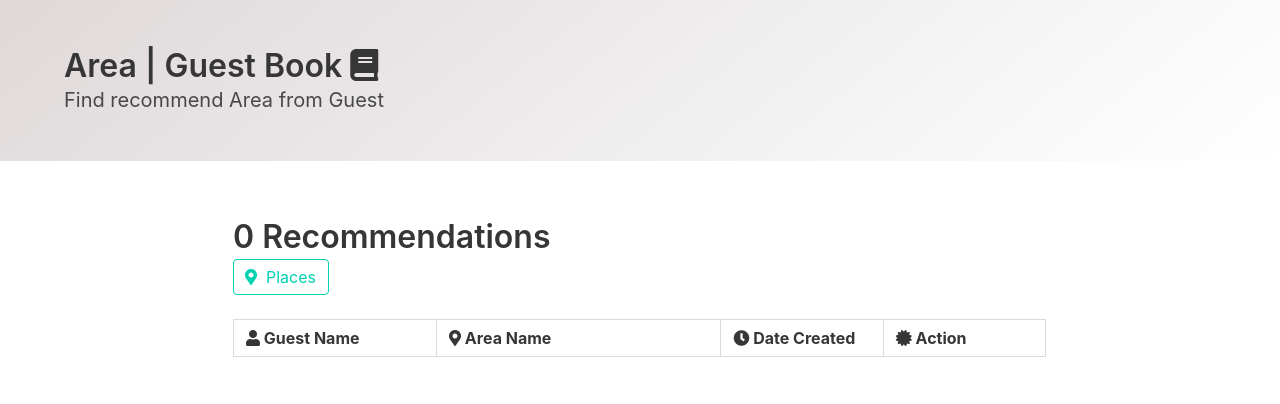
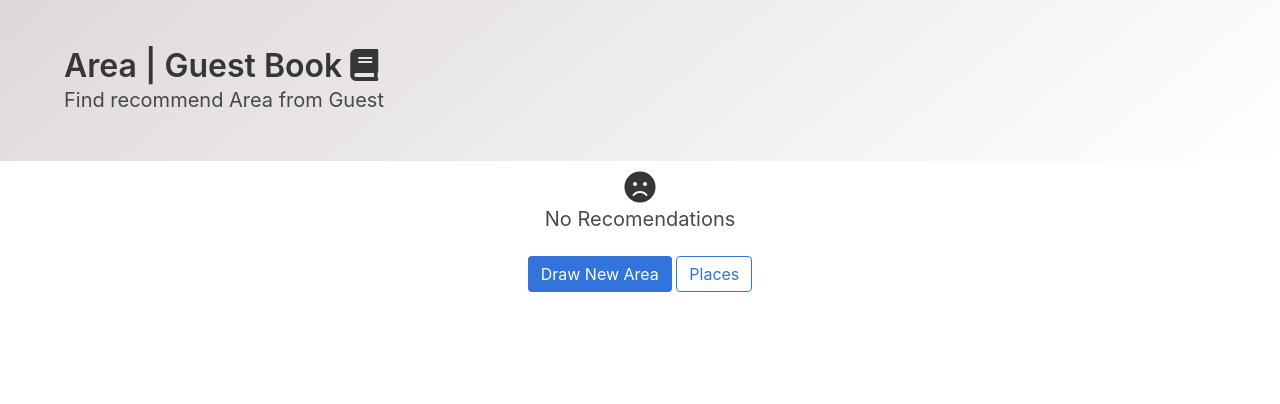
Before and after one commit to andriannus/searchmap, a CodeIgniter app: page /searchmap/guest/area in a window 1280 px wide. Shown: the part 52-456 px from the top of the page. Run offline with CodeIgniter, Linux system fonts and the light colour scheme; data that the repository does not hold is empty; some libraries are stand-ins or nearby versions.

Commit message:
Show empty area recommendations view

```diff
--- a/application/views/core/layouts/app.php
+++ b/application/views/core/layouts/app.php
@@ -21,7 +21,7 @@ defined('BASEPATH') OR exit('No direct script access allowed');
 	<script src="https://unpkg.com/vue@2.5.16/dist/vue.min.js"></script>
 	<script src="https://unpkg.com/axios/dist/axios.min.js"></script>
 	<script src="https://momentjs.com/downloads/moment.min.js"></script>
-	<script src="https://maps.googleapis.com/maps/api/js?key=API_KEY&libraries=places,drawing"></script>
+	<script src="https://maps.googleapis.com/maps/api/js?key=APP_KEY&libraries=places,drawing"></script>
 
 	<style>
 		html {
--- a/application/views/guests/area.php
+++ b/application/views/guests/area.php
@@ -15,8 +15,8 @@ defined('BASEPATH') OR exit('No direct script access allowed');
 		</div>
 	</section>
 
-	<section class="section">
-		<div class="columns" v-if="!loading">
+	<section class="section" v-if="!loading && count > 0">
+		<div class="columns">
 			<div class="column is-8 is-offset-2 wow zoomIn" data-wow-duration="1s" data-wow-delay="0.6s">
 				<p class="title">{{ count }} Recommendations</p>
 				<p class="subtitle">
@@ -83,6 +83,22 @@ defined('BASEPATH') OR exit('No direct script access allowed');
 			</div>
 		</div>
 	</section>
+
+	<div class="has-text-centered" v-if="!loading && count < 1">
+		<p class="title">
+			<i class="fas fa-frown"></i>
+		</p>
+		<p class="subtitle">
+			No Recomendations
+		</p>
+		<a class="button is-link" href="<?= base_url('draw') ?>">
+			Draw New Area
+		</a>
+
+		<a class="button is-link is-outlined" href="<?= base_url('guest/place') ?>">
+			Places
+		</a>
+	</div>
 
 	<div class="has-text-centered" v-if="loading">
 		<p class="title">
--- a/application/views/guests/place.php
+++ b/application/views/guests/place.php
@@ -99,7 +99,11 @@ defined('BASEPATH') OR exit('No direct script access allowed');
 			No Recomendations
 		</p>
 		<a class="button is-link" href="<?= base_url('map') ?>">
-			Add Place
+			Add New Place
+		</a>
+
+		<a class="button is-link is-outlined" href="<?= base_url('guest/area') ?>">
+			Areas
 		</a>
 	</div>
 
```
